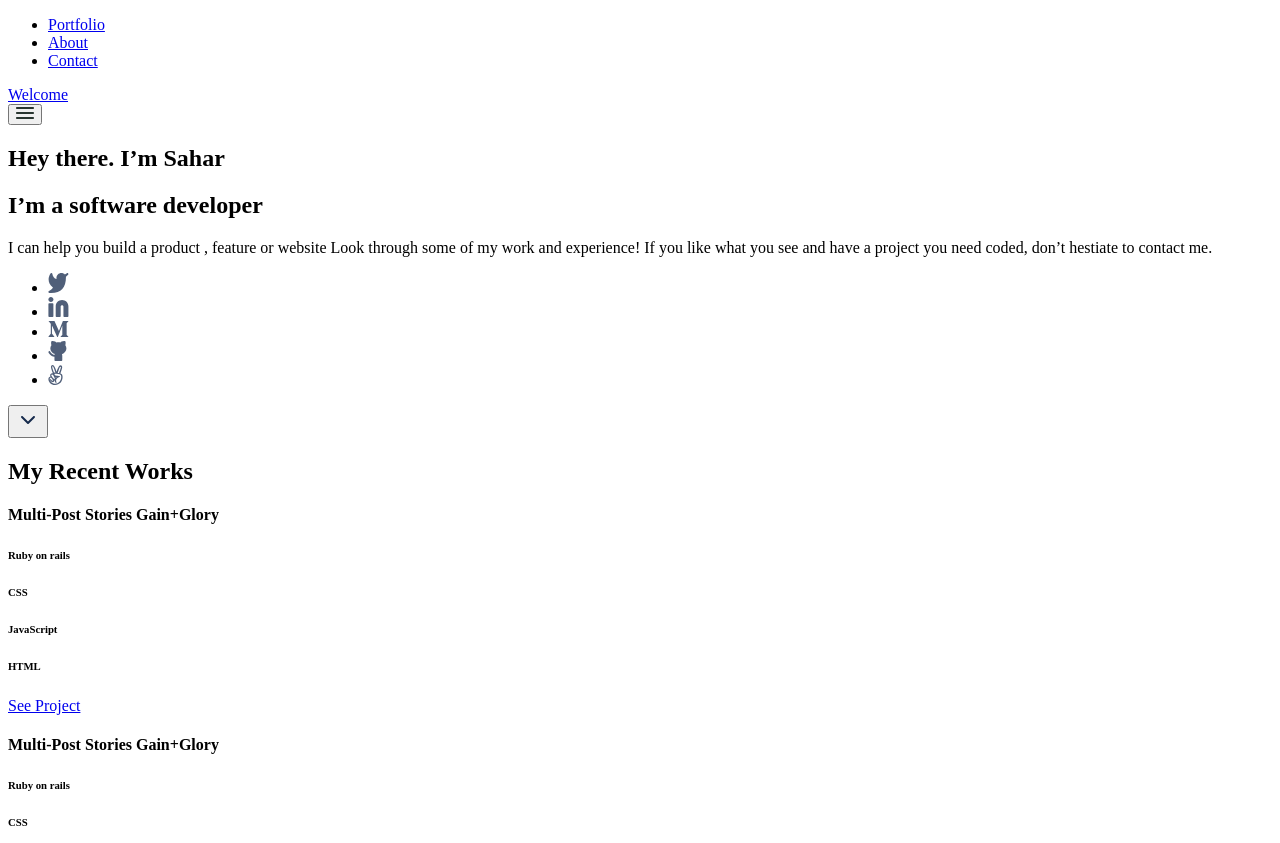
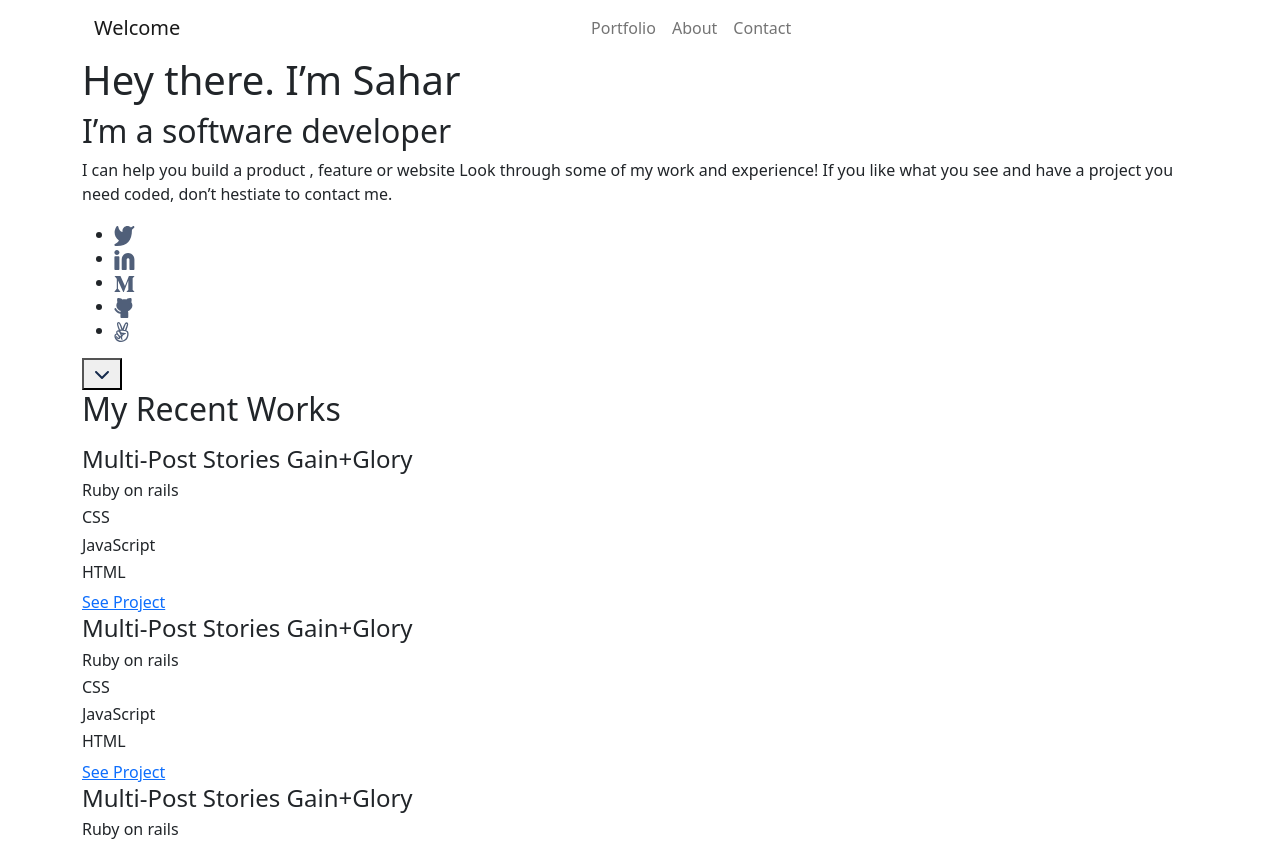
Before and after one commit to Sahar-AbdelSamad/Portfolio-using-Bootstrap, a website: page index.html in a window 1280 px wide. Shown: the top 843 px of the page. Drawn offline with nearby package versions, Linux system fonts and the light colour scheme.

Commit message:
Add navbar using Bootstrap

```diff
--- a/index.html
+++ b/index.html
@@ -5,22 +5,26 @@
     <meta charset="UTF-8">
     <meta name="viewport" content="width=device-width, initial-scale=1.0">
     <title>Sahar-Abdel Samad's Portfolio</title>
+    <link href="https://cdn.jsdelivr.net/npm/bootstrap@5.1.2/dist/css/bootstrap.min.css" rel="stylesheet">
+    <script src="https://cdn.jsdelivr.net/npm/bootstrap@5.1.2/dist/js/bootstrap.bundle.min.js"></script>
 </head>
 
-<body>
-    <header>
-        <ul>
-            <li><a href="#works">Portfolio</a></li>
-            <li><a href="#about-myself">About</a></li>
-            <li><a href="#form">Contact</a></li>
-        </ul>
-        <a href="#">Welcome</a>
-        <nav>
-            <button type="button">
-                <img src="Images/Normal-Button/Tertiary/Icons/Union.svg" alt="union icon">
-            </button>
-        </nav>
-    </header>
+<body class="container">
+    <nav class="navbar navbar-expand-sm sticky-top navbar-light">
+        <div class="container-fluid">
+            <a class="navbar-brand" href="#">Welcome</a>
+            <button class="navbar-toggler" type="button" data-bs-toggle="collapse"
+                data-bs-target="#collapsibleNavbar"><span class="navbar-toggler-icon"></span></button>
+            <div class="collapse navbar-collapse" id="collapsibleNavbar">
+                <div class="container-fluid">
+                    <ul class="navbar-nav justify-content-center">
+                        <li class="nav-item"><a class="nav-link" href="#works">Portfolio</a></li>
+                        <li class="nav-item"><a class="nav-link" href="#about-myself">About</a></li>
+                        <li class="nav-item"><a class="nav-link" href="#form">Contact</a></li>
+                    </ul>
+                </div>
+            </div>
+    </nav>
     <section>
         <h1 >Hey there. I’m Sahar</h1>
         <h2>I’m a software developer</h2>
```
